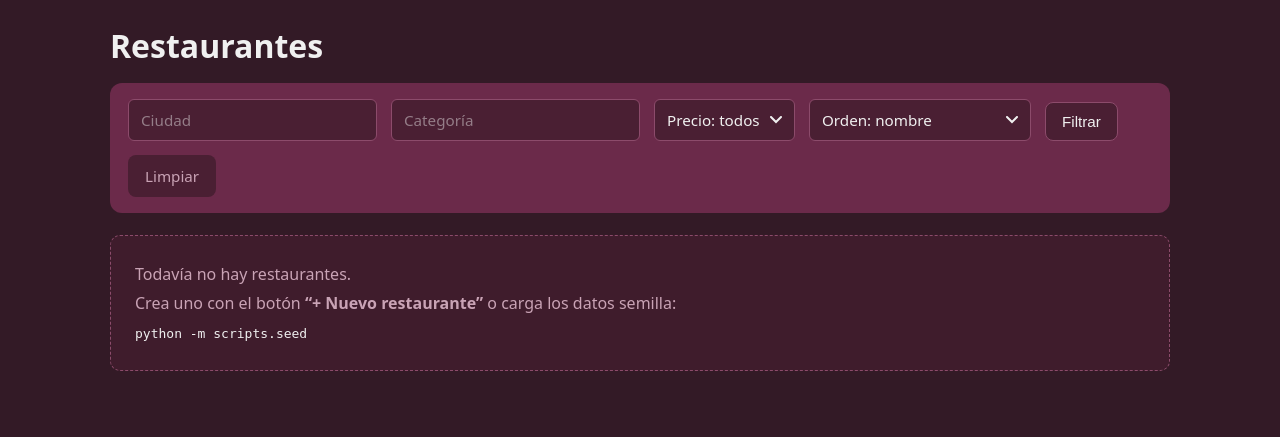
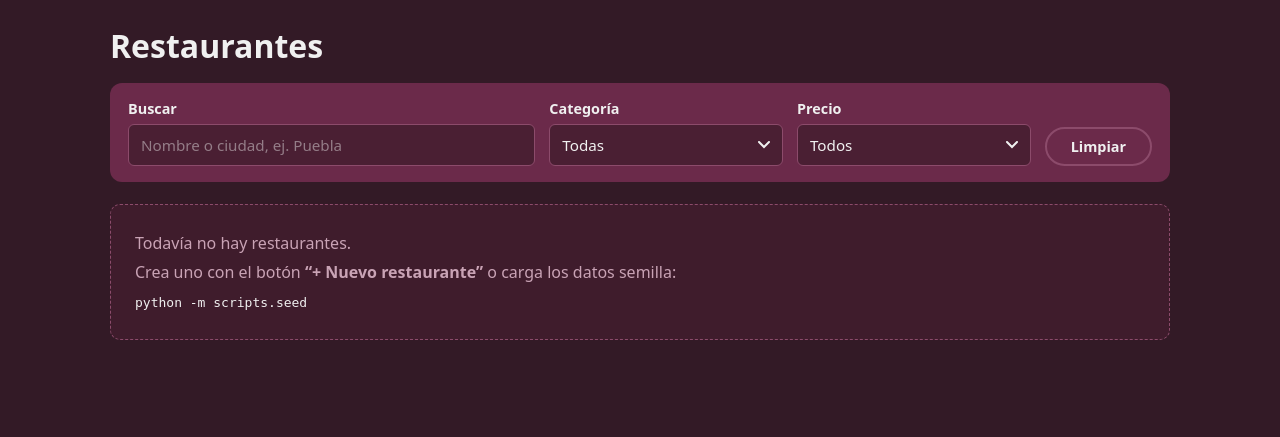
Before and after one commit to JcKeenn/friendlyeats-fastapi, a FastAPI app: template app/templates/restaurants.html in a window 1280 px wide. Shown: the part 67-504 px from the top of the page. Run offline with FastAPI, Linux system fonts and the light colour scheme; the template is opened without the code that fills it, so the values that code supplies are empty; parts of the project's set-up code (start-up, migrations or seed data) failed here and were passed over.

Commit message:
feat: panel de búsqueda en la portada — search por prefijo de nombre o ciudad (Firestore OR filter) + categorías dinámicas

```diff
--- a/app/api/v1/restaurants.py
+++ b/app/api/v1/restaurants.py
@@ -13,15 +13,17 @@ async def list_restaurants(
     category: str | None = None,
     city: str | None = None,
     price: int | None = Query(default=None, ge=1, le=3),
+    search: str | None = Query(default=None, max_length=100),
     order_by: str = "name",
     limit: int = Query(default=20, ge=1, le=100),
     start_after: str | None = None,
 ):
-    """Lista de restaurantes con filtros, orden y paginación por cursor."""
+    """Lista de restaurantes con búsqueda, filtros, orden y paginación."""
     return service.list(
         category=category,
         city=city,
         price=price,
+        search=search,
         order_by=order_by,
         limit=limit,
         start_after=start_after,
--- a/app/services/restaurant_service.py
+++ b/app/services/restaurant_service.py
@@ -23,6 +23,7 @@ class RestaurantService:
         category: str | None = None,
         city: str | None = None,
         price: int | None = None,
+        search: str | None = None,
         order_by: str = "name",
         limit: int = 20,
         start_after: str | None = None,
@@ -36,10 +37,15 @@ class RestaurantService:
             category=category,
             city=city,
             price=price,
+            search=search,
             order_by=order_by,
             limit=limit,
             start_after=start_after,
         )
+
+    def distinct_categories(self) -> list[str]:
+        """Categorías distintas para el dropdown del panel de búsqueda."""
+        return self.repository.distinct_categories()
 
     def update(self, restaurant_id: str, payload: RestaurantUpdate) -> dict:
         data = payload.model_dump(exclude_unset=True)
--- a/app/templates/restaurants.html
+++ b/app/templates/restaurants.html
@@ -7,21 +7,32 @@
 
 {% if msg %}<p class="flash">{{ msg }}</p>{% endif %}
 
-<form class="filters" method="get" action="/">
-  <input type="text" name="city" placeholder="Ciudad" value="{{ filters.city or '' }}">
-  <input type="text" name="category" placeholder="Categoría" value="{{ filters.category or '' }}">
-  <select name="price">
-    <option value="">Precio: todos</option>
-    <option value="1" {% if filters.price == 1 %}selected{% endif %}>$</option>
-    <option value="2" {% if filters.price == 2 %}selected{% endif %}>$$</option>
-    <option value="3" {% if filters.price == 3 %}selected{% endif %}>$$$</option>
-  </select>
-  <select name="order_by">
-    <option value="name" {% if filters.order_by != 'avgRating' %}selected{% endif %}>Orden: nombre</option>
-    <option value="avgRating" {% if filters.order_by == 'avgRating' %}selected{% endif %}>Orden: mejor calificados</option>
-  </select>
-  <button type="submit" class="btn">Filtrar</button>
-  <a href="/" class="btn btn-ghost">Limpiar</a>
+<form class="filters" method="get" action="/" autocomplete="off">
+  <div class="field field-search">
+    <label for="f-search">Buscar</label>
+    <input id="f-search" type="search" name="search"
+           placeholder="Nombre o ciudad, ej. Puebla"
+           value="{{ filters.search or '' }}">
+  </div>
+  <div class="field">
+    <label for="f-category">Categoría</label>
+    <select id="f-category" name="category">
+      <option value="">Todas</option>
+      {% for c in categories %}
+      <option value="{{ c }}" {% if filters.category == c %}selected{% endif %}>{{ c }}</option>
+      {% endfor %}
+    </select>
+  </div>
+  <div class="field">
+    <label for="f-price">Precio</label>
+    <select id="f-price" name="price">
+      <option value="">Todos</option>
+      <option value="1" {% if filters.price == 1 %}selected{% endif %}>$ - Económico</option>
+      <option value="2" {% if filters.price == 2 %}selected{% endif %}>$$ - Moderado</option>
+      <option value="3" {% if filters.price == 3 %}selected{% endif %}>$$$ - Alto</option>
+    </select>
+  </div>
+  <a href="/" class="btn-clear">Limpiar</a>
 </form>
 
 {% if restaurants %}
--- a/static/js/app.js
+++ b/static/js/app.js
@@ -60,3 +60,12 @@ document.querySelectorAll('[data-action="delete"]').forEach((button) => {
     }
   });
 });
+
+// Panel de búsqueda: los dropdowns aplican el filtro al cambiar;
+// "Buscar" se envía con Enter y "Limpiar" es un enlace a la raíz.
+const filterForm = document.querySelector("form.filters");
+if (filterForm) {
+  filterForm.addEventListener("change", (event) => {
+    if (event.target.matches("select")) filterForm.submit();
+  });
+}
```
Also changed, not shown: app/repositories/restaurant_repository.py (+36 -5 lines).
